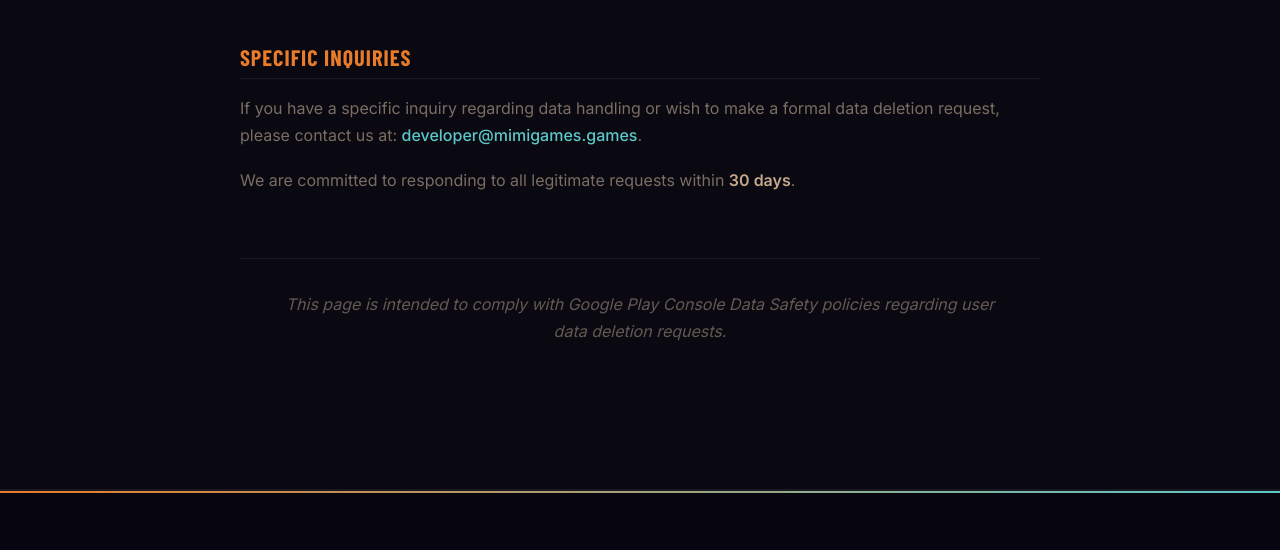
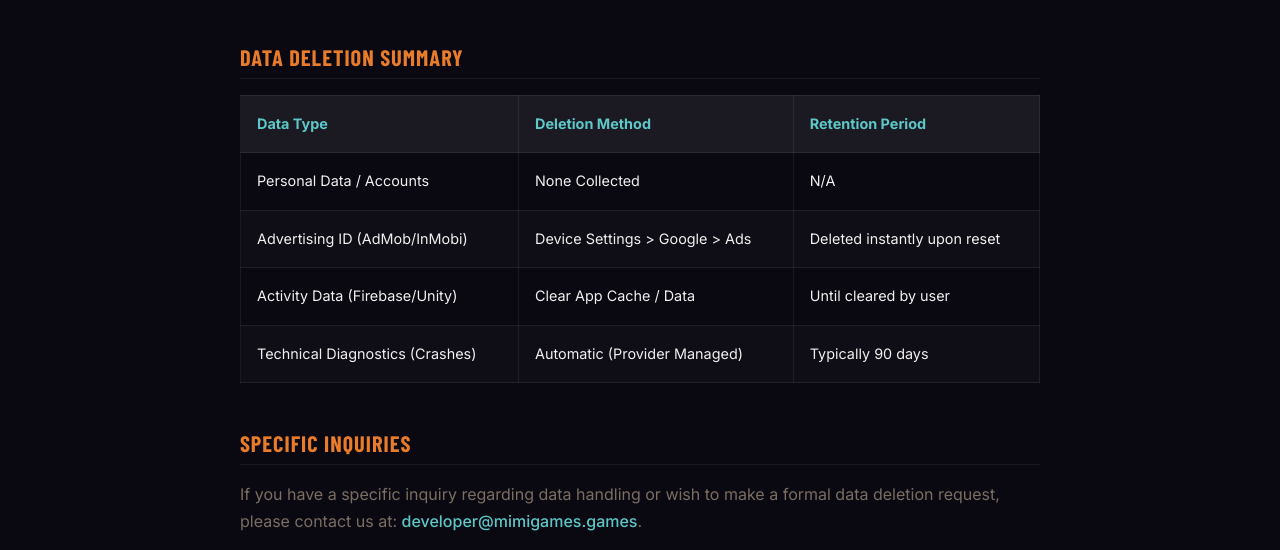
Before and after one commit to MimiGamesDev/mimigames-website, a plain HTML site: page data-deletion.html in a window 1280 px wide. Shown: the part 1502-2052 px from the top of the page. Drawn offline with nearby package versions, Linux system fonts and the light colour scheme; a web font is replaced by a local one.

Commit message:
More policy compliant data deletion request page

```diff
--- a/data-deletion.html
+++ b/data-deletion.html
@@ -82,6 +82,39 @@
                 </p>
 
                 <h3 style="color:var(--orange); font-size:1.4rem; font-family:'Barlow Condensed',sans-serif; letter-spacing:1px; margin: 3rem 0 1rem; border-bottom: 1px solid var(--glass-b); padding-bottom: 0.5rem;">
+                    Data Deletion Summary</h3>
+
+                <div style="overflow-x: auto; margin-bottom: 3rem;">
+                    <table style="width: 100%; border-collapse: collapse; color: var(--white); font-size: 0.9rem;">
+                        <tr style="background: var(--glass-b);">
+                            <th style="padding: 1rem; text-align: left; border: 1px solid var(--glass-b); color: var(--teal);">Data Type</th>
+                            <th style="padding: 1rem; text-align: left; border: 1px solid var(--glass-b); color: var(--teal);">Deletion Method</th>
+                            <th style="padding: 1rem; text-align: left; border: 1px solid var(--glass-b); color: var(--teal);">Retention Period</th>
+                        </tr>
+                        <tr>
+                            <td style="padding: 1rem; border: 1px solid var(--glass-b);">Personal Data / Accounts</td>
+                            <td style="padding: 1rem; border: 1px solid var(--glass-b);">None Collected</td>
+                            <td style="padding: 1rem; border: 1px solid var(--glass-b);">N/A</td>
+                        </tr>
+                        <tr style="background: rgba(255,255,255,0.02);">
+                            <td style="padding: 1rem; border: 1px solid var(--glass-b);">Advertising ID (AdMob/InMobi)</td>
+                            <td style="padding: 1rem; border: 1px solid var(--glass-b);">Device Settings > Google > Ads</td>
+                            <td style="padding: 1rem; border: 1px solid var(--glass-b);">Deleted instantly upon reset</td>
+                        </tr>
+                        <tr>
+                            <td style="padding: 1rem; border: 1px solid var(--glass-b);">Activity Data (Firebase/Unity)</td>
+                            <td style="padding: 1rem; border: 1px solid var(--glass-b);">Clear App Cache / Data</td>
+                            <td style="padding: 1rem; border: 1px solid var(--glass-b);">Until cleared by user</td>
+                        </tr>
+                        <tr style="background: rgba(255,255,255,0.02);">
+                            <td style="padding: 1rem; border: 1px solid var(--glass-b);">Technical Diagnostics (Crashes)</td>
+                            <td style="padding: 1rem; border: 1px solid var(--glass-b);">Automatic (Provider Managed)</td>
+                            <td style="padding: 1rem; border: 1px solid var(--glass-b);">Typically 90 days</td>
+                        </tr>
+                    </table>
+                </div>
+
+                <h3 style="color:var(--orange); font-size:1.4rem; font-family:'Barlow Condensed',sans-serif; letter-spacing:1px; margin: 3rem 0 1rem; border-bottom: 1px solid var(--glass-b); padding-bottom: 0.5rem;">
                     Specific Inquiries</h3>
                 <p>
                     If you have a specific inquiry regarding data handling or wish to make a formal data deletion request, please contact us at:
```
